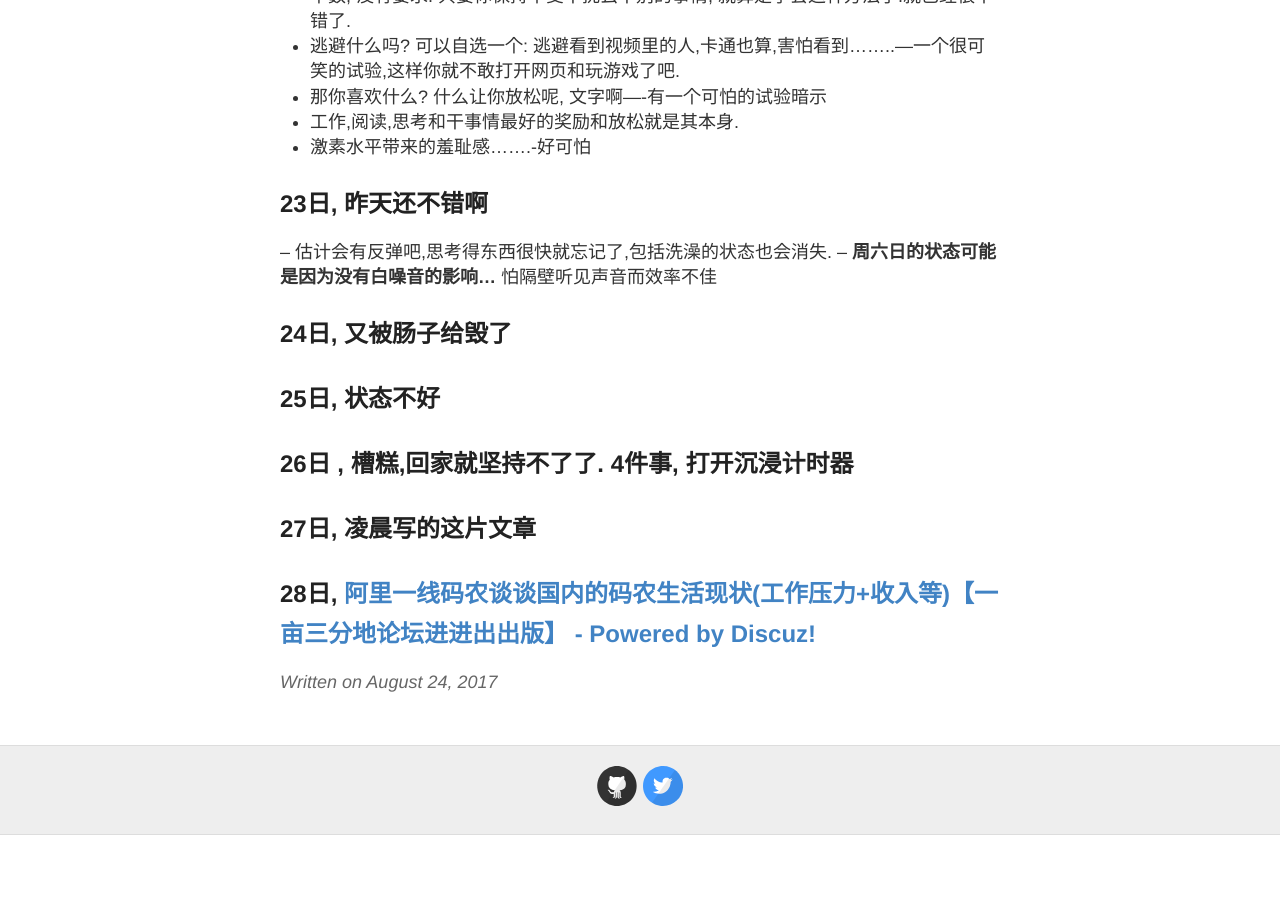
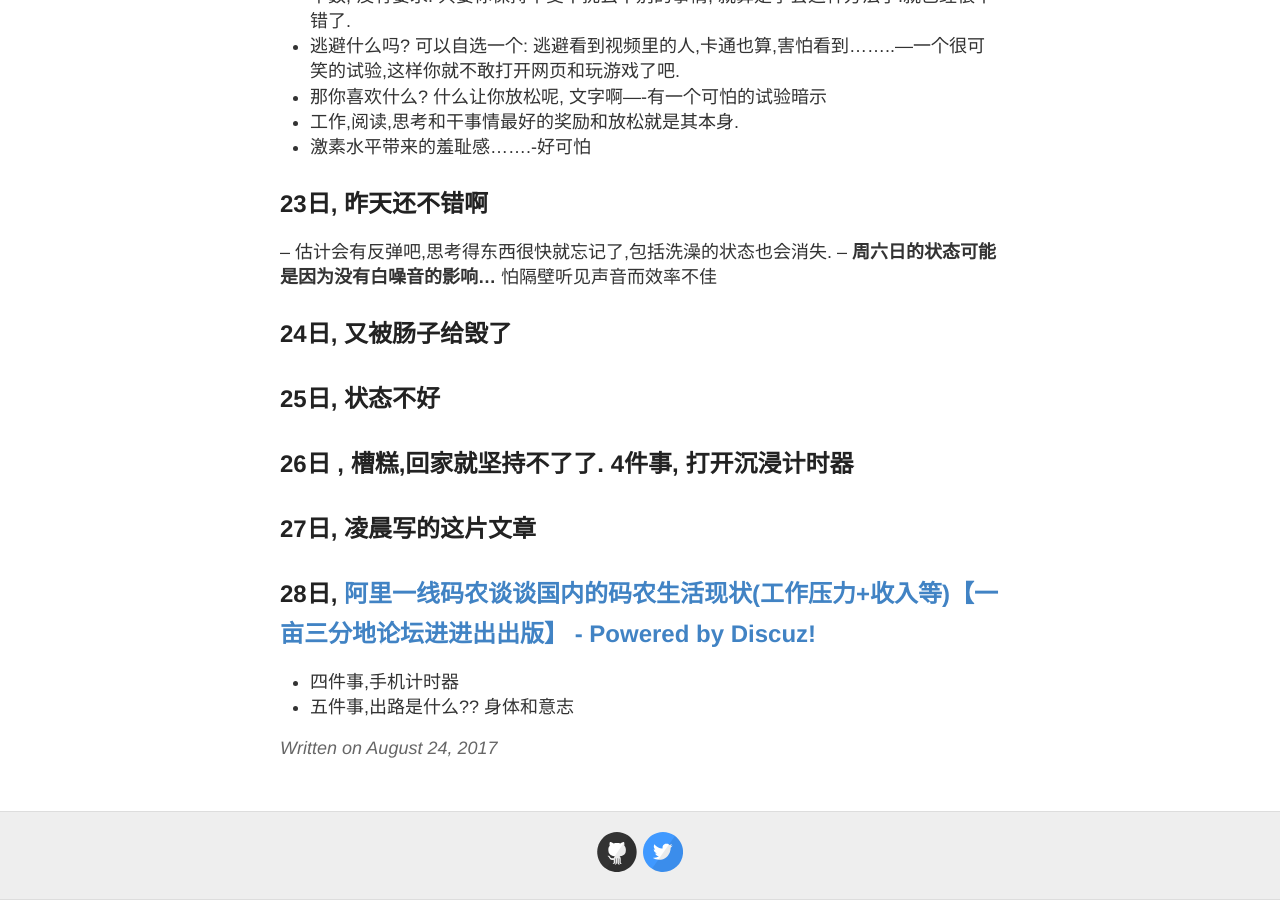
Before and after one commit to evelol/zzx_blog, a Jekyll site: the page built from _posts/2017-08-24-Ok.md, in a window 1280 px wide and 900 px high, scrolled down 3984 px. Built offline with Jekyll 4.4.1, drawn with Linux system fonts in a browser that asks for light colours; our own code applies the rules of GitHub Pages for plain Markdown files; before the commit the page ends 4819 px from its top, so only the background shows below that.

Commit message:
Update 2017-08-24-Ok.md

```diff
--- a/_posts/2017-08-24-Ok.md
+++ b/_posts/2017-08-24-Ok.md
@@ -96,3 +96,5 @@
 ## 26日 , 槽糕,回家就坚持不了了. 4件事, 打开沉浸计时器
 ## 27日, 凌晨写的这片文章
 ## 28日, [阿里一线码农谈谈国内的码农生活现状(工作压力+收入等)【一亩三分地论坛进进出出版】 - Powered by Discuz!](http://www.1point3acres.com/bbs/thread-280929-13-1.html)
+- 四件事,手机计时器
+- 五件事,出路是什么?? 身体和意志
```
